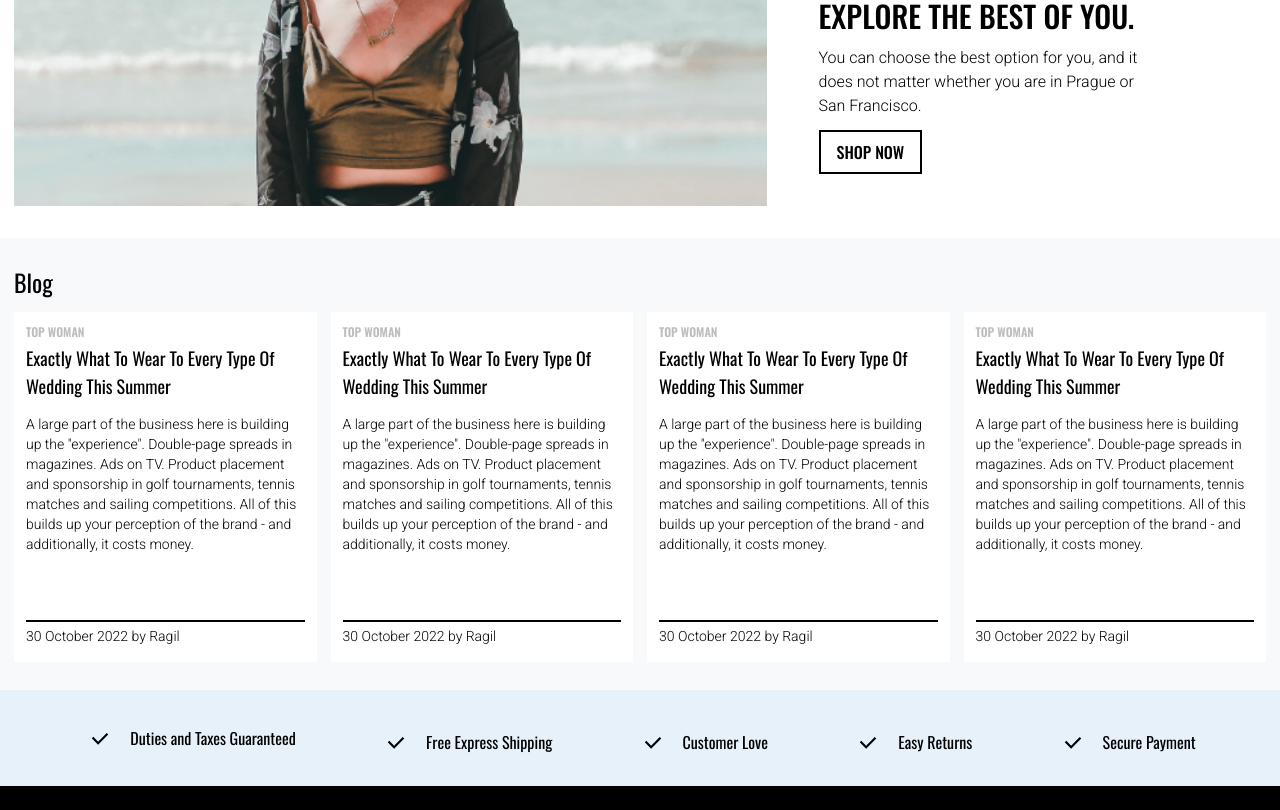
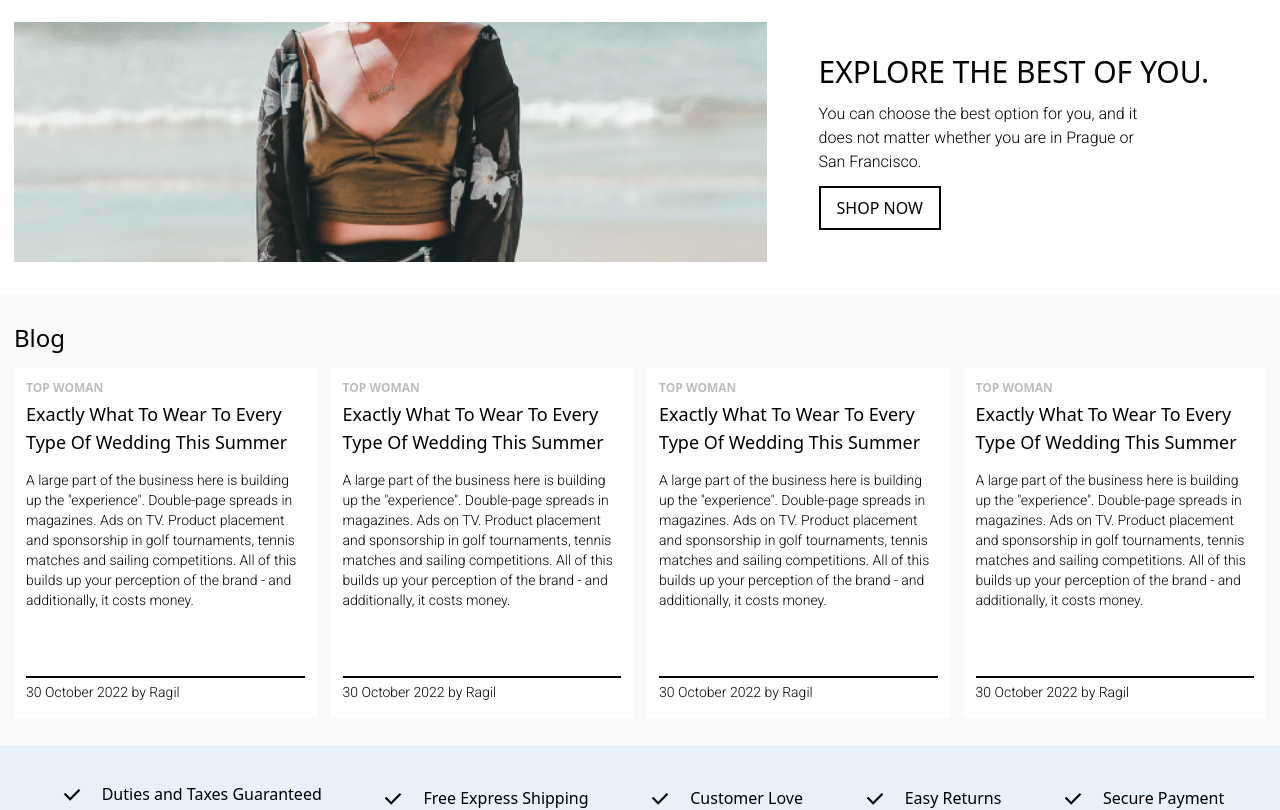
Before and after one commit to pujiragil/Mafesyen, a Next.js app: page / in a window 1280 px wide. Shown: the part 3396-4206 px from the top of the page. Built offline with nearby package versions, Linux system fonts and the light colour scheme.

Commit message:
style: change font family style

```diff
--- a/styles/globals.css
+++ b/styles/globals.css
@@ -6,7 +6,7 @@
   padding: 0;
   margin: 0;
   box-sizing: border-box;
-  font-family: "Oswald", sans-serif;
+  font-family: inherit;
 }
 
 /* NOTE Main Slide */
```
